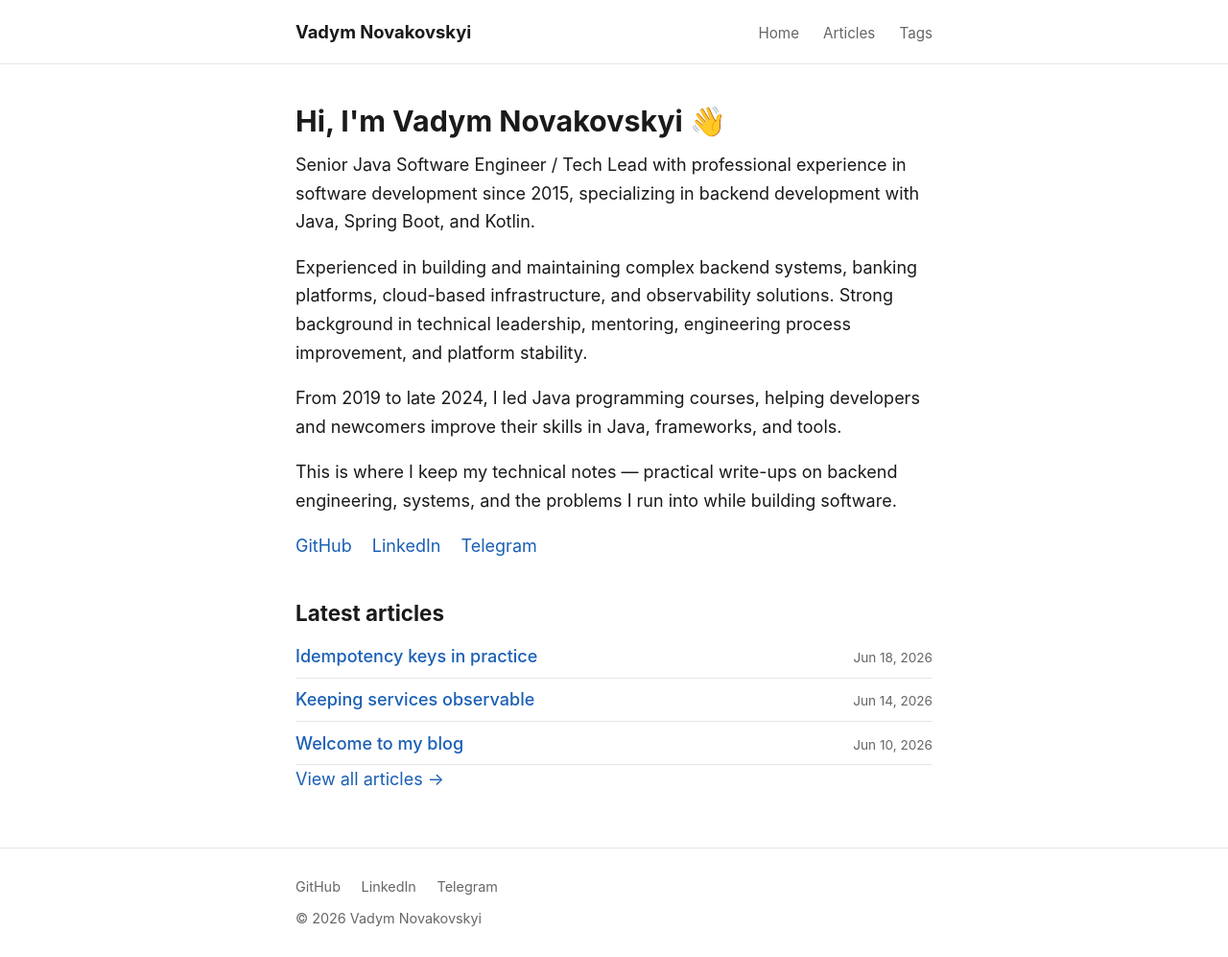
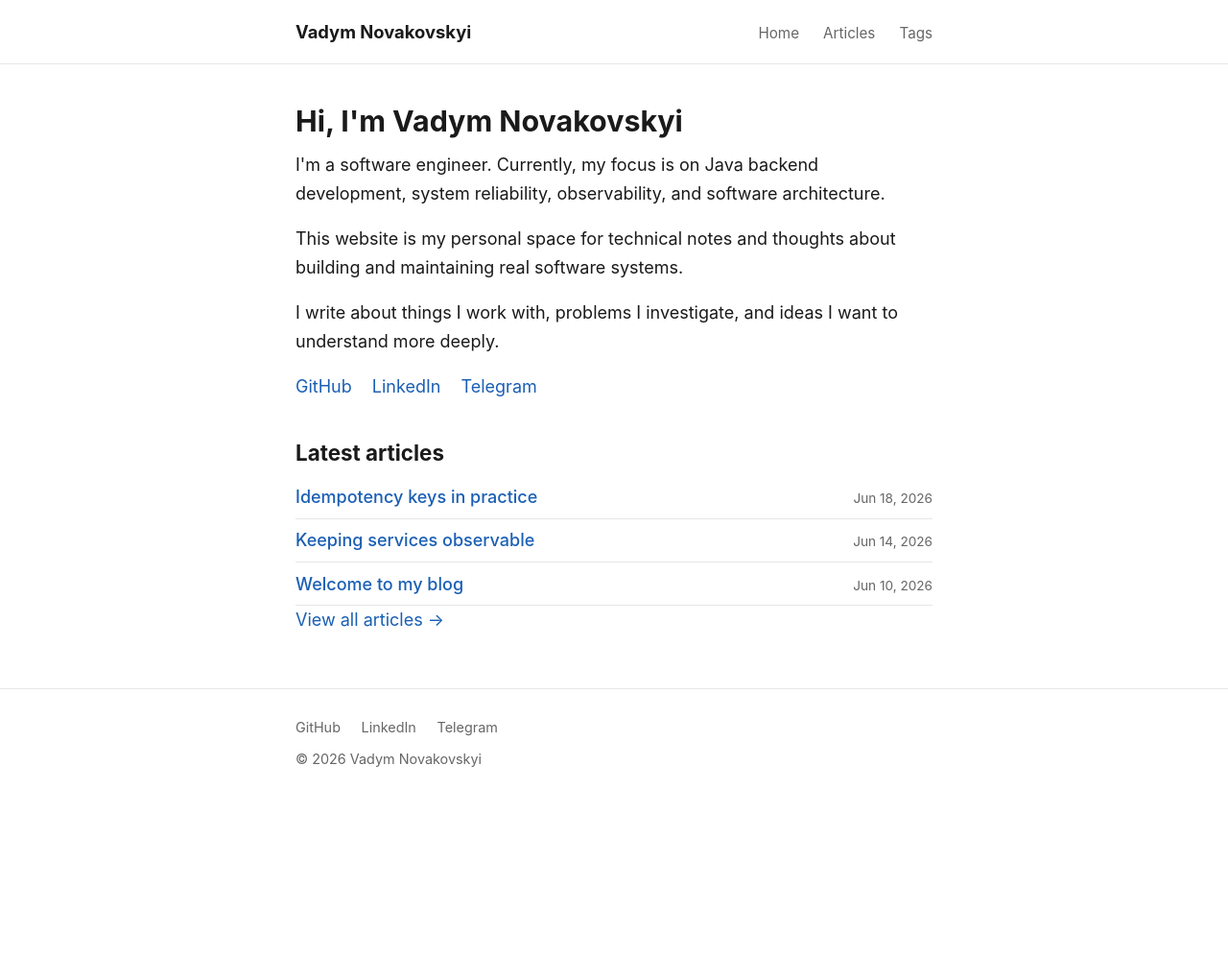
Before and after one commit to vnovakovskyi/vnovakovskyi.github.io, a Jekyll site: the page built from index.html, in a window 1280 px wide. Shown: the whole page at 96% size. Built offline with Jekyll 4.4.1, drawn with Linux system fonts in a browser that asks for light colours; after the commit the page ends 900 px from its top, so only the background shows below that.

Commit message:
Fixing a bio text;

```diff
--- a/index.html
+++ b/index.html
@@ -3,25 +3,16 @@ layout: default
 permalink: /
 ---
 <section class="intro">
-  <h1>Hi, I'm {{ site.author }} 👋</h1>
+  <h1>Hi, I'm {{ site.author }}</h1>
   <p>
-    Senior Java Software Engineer / Tech Lead with professional experience in
-    software development since 2015, specializing in backend development with
-    Java, Spring Boot, and Kotlin.
+    I'm a software engineer.
+    Currently, my focus is on Java backend development, system reliability, observability, and software architecture.
   </p>
   <p>
-    Experienced in building and maintaining complex backend systems, banking
-    platforms, cloud-based infrastructure, and observability solutions. Strong
-    background in technical leadership, mentoring, engineering process
-    improvement, and platform stability.
+    This website is my personal space for technical notes and thoughts about building and maintaining real software systems.
   </p>
   <p>
-    From 2019 to late 2024, I led Java programming courses, helping developers
-    and newcomers improve their skills in Java, frameworks, and tools.
-  </p>
-  <p>
-    This is where I keep my technical notes — practical write-ups on backend
-    engineering, systems, and the problems I run into while building software.
+    I write about things I work with, problems I investigate, and ideas I want to understand more deeply.
   </p>
   <nav class="social">
     {% if site.social.github %}<a href="{{ site.social.github }}" rel="noopener" target="_blank">GitHub</a>{% endif %}
```
